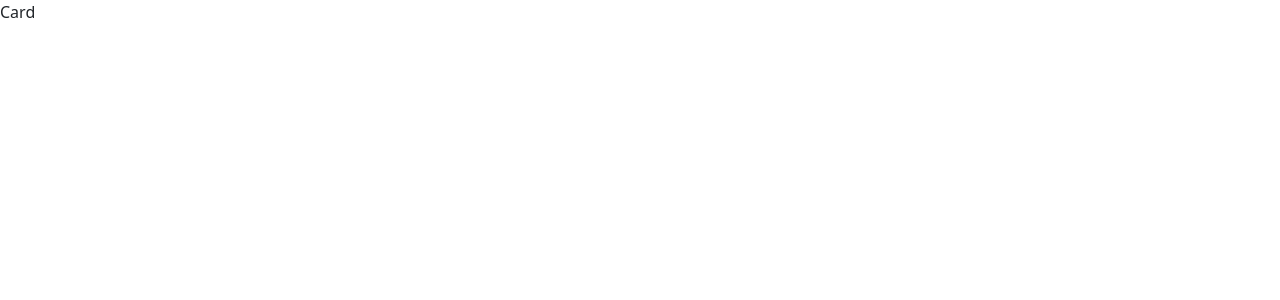
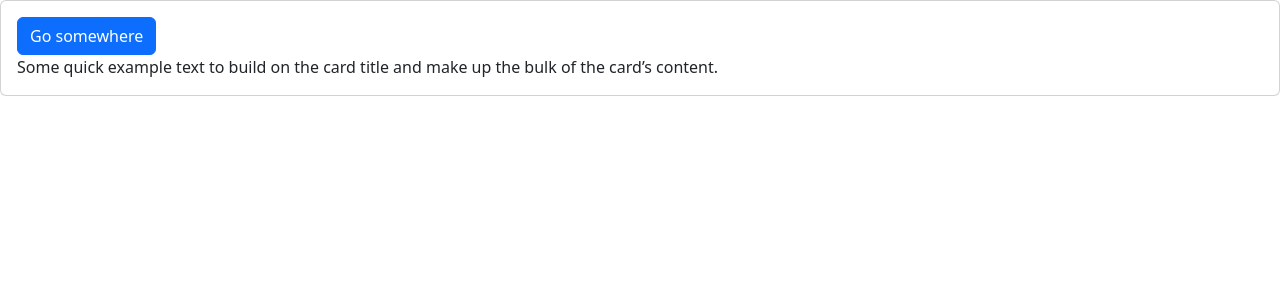
Before and after one commit to nildebenedetti/react-use-state, a React (Vite) app: page / in a window 1280 px wide. Shown: the top 300 px of the page. Built offline with nearby package versions, Linux system fonts and the light colour scheme.

Commit message:
add: card div in component function Card.jsx

```diff
--- a/src/components/Card.jsx
+++ b/src/components/Card.jsx
@@ -1,6 +1,12 @@
 function Card() {
-  return (
-    <div>Card</div>
-  )
+    return <>
+        <div className="card">
+                <div className="card-body">
+                    <a href="#" className="btn btn-primary">Go somewhere</a>
+                    <p className="card-text">Some quick example text to build on the card title and make up the bulk of the card’s content.</p>
+                </div>
+        </div>
+    </>
+
 }
 export default Card
```
